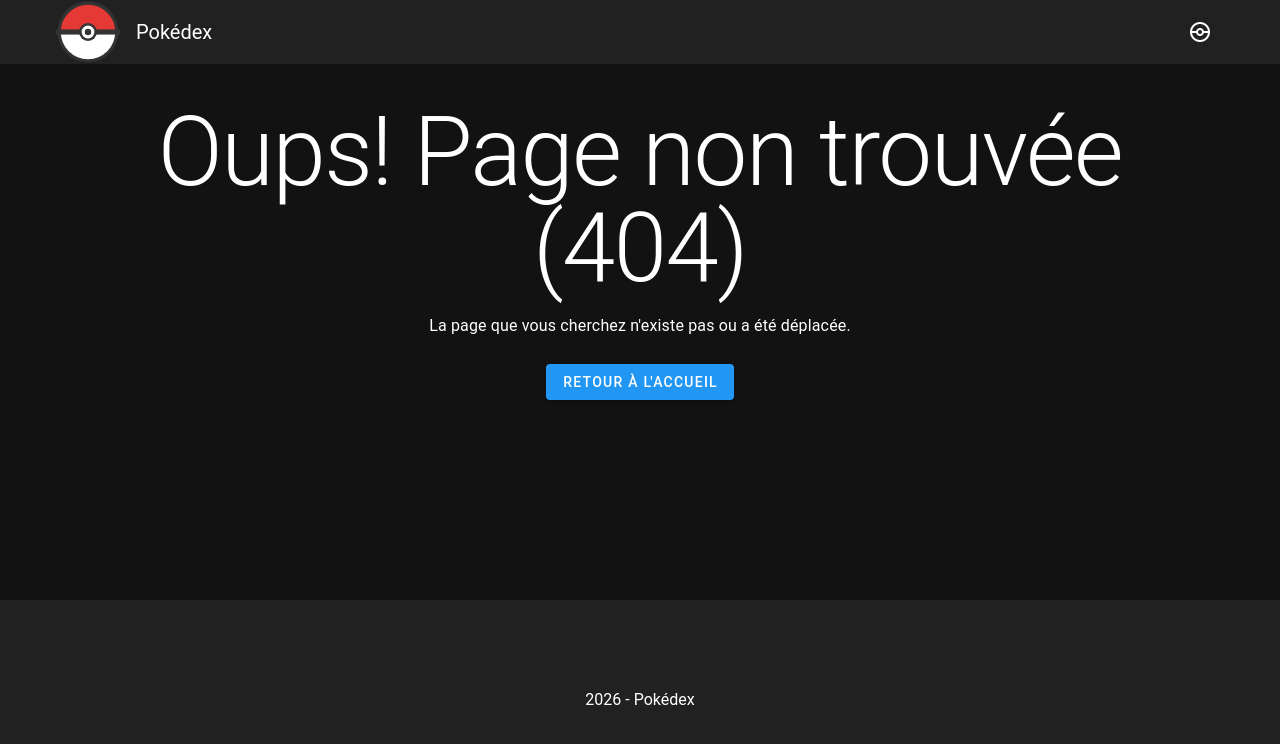
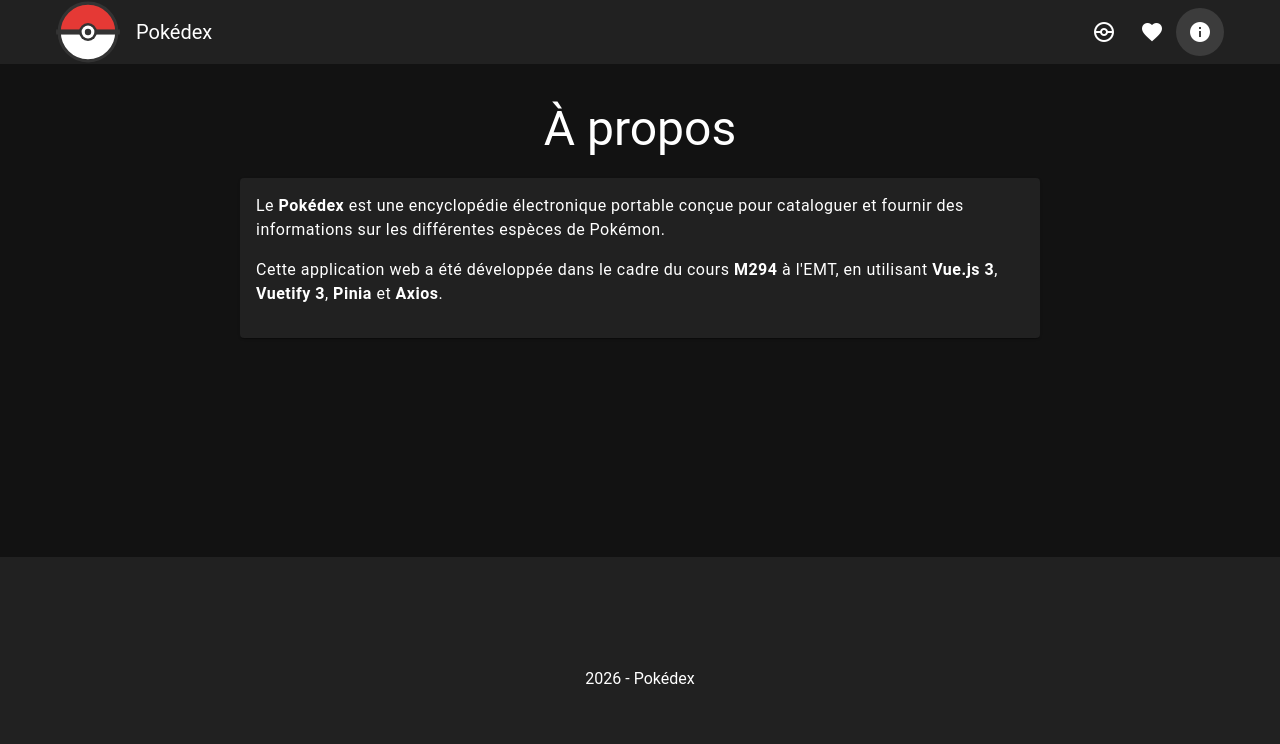
Before and after one commit to MatteoPiquerez/294-pokedex-piqumat, a Vue app: page /a-propos in a window 1280 px wide. Before the commit this address had no page. Shown: the top 744 px of the page. Built offline with nearby package versions, Linux system fonts and the light colour scheme.

Commit message:
feat: pages favoris et à propos + navigation

```diff
--- a/src/components/AppHeader.vue
+++ b/src/components/AppHeader.vue
@@ -53,6 +53,8 @@ Définition des éléments de menu pour la navigation
 */
 const menuItems = [
   { title: 'Accueil', path: '/', icon: 'mdi-pokeball' },
+  { title: 'Favoris', path: '/favoris', icon: 'mdi-heart' },
+  { title: 'À propos', path: '/a-propos', icon: 'mdi-information' },
   // Ajouter ici les autres liens du menu.
   // Vous trouverez des icônes sur https://pictogrammers.com/library/mdi/
   // N'oubliez pas d'ajouter le préfixe 'mdi-' devant le nom de l'icône.
--- /dev/null
+++ b/src/pages/a-propos.vue
@@ -0,0 +1,27 @@
+<script setup>
+
+</script>
+
+<template>
+  <v-container>
+    <h1 class="text-h3 text-center my-6">À propos</h1>
+
+    <v-card max-width="800" class="mx-auto">
+      <v-card-text>
+        <p class="text-body-1 mb-4">
+          Le <strong>Pokédex</strong> est une encyclopédie électronique portable conçue pour
+          cataloguer et fournir des informations sur les différentes espèces de Pokémon.
+        </p>
+        <p class="text-body-1 mb-4">
+          Cette application web a été développée dans le cadre du cours <strong>M294</strong>
+          à l'EMT, en utilisant <strong>Vue.js 3</strong>, <strong>Vuetify 3</strong>,
+          <strong>Pinia</strong> et <strong>Axios</strong>.
+        </p>
+      </v-card-text>
+    </v-card>
+  </v-container>
+</template>
+
+<style scoped>
+
+</style>
--- /dev/null
+++ b/src/pages/favoris.vue
@@ -0,0 +1,16 @@
+<script setup>
+
+</script>
+
+<template>
+  <v-container>
+    <h1 class="text-h3 text-center my-6">Mes favoris</h1>
+    <v-alert type="info" variant="tonal">
+      Vous n'avez pas encore de Pokémon favoris.
+    </v-alert>
+  </v-container>
+</template>
+
+<style scoped>
+
+</style>
```
